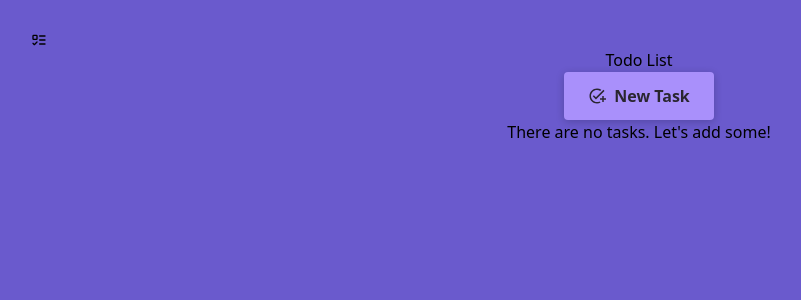
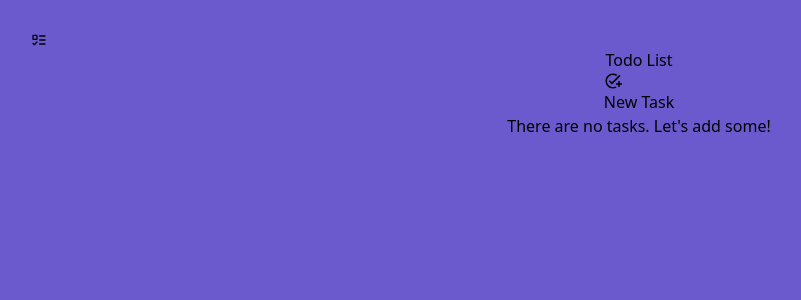
Before and after one commit to ManhhND/react-todo-list, a React (Vite) app: page / in a window 1280 px wide. Shown: the top 300 px of the page, without its empty margins (1-802 px from the left). Built offline with nearby package versions, Linux system fonts and the light colour scheme.

Commit message:
style: change TaskList style from css to tailwind

```diff
--- a/src/routes/TaskList.module.css
+++ /dev/null
@@ -1,28 +0,0 @@
-.tasks {
-  list-style: none;
-  max-width: 50rem;
-  margin: 1rem auto;
-  padding: 1rem 0;
-  display: grid;
-  gap: 1rem;
-  grid-template-columns: repeat(3, 30%);
-  justify-content: center;
-}
-
-.button {
-  display: inline-flex;
-  align-items: center;
-  gap: 0.5rem;
-  padding: 0.75rem 1.5rem;
-  background-color: #a990fb;
-  color: #2a2630;
-  border: none;
-  border-radius: 4px;
-  box-shadow: 0 2px 8px rgba(0, 0, 0, 0.2);
-  cursor: pointer;
-  font-weight: bold;
-}
-
-.button:hover {
-  background-color: #8c6cf7;
-}
--- a/src/routes/TaskList.tsx
+++ b/src/routes/TaskList.tsx
@@ -5,7 +5,6 @@ import { useAppSelector } from '../app/hook';
 import Task from '../components/Task';
 import { selectTask } from '../features/taskSlice';
 import AddTask from './AddTask';
-import classes from './TaskList.module.css';
 
 export type TaskItem = {
   id: string,
@@ -28,25 +27,24 @@ const TaskList = () => {
   return (
     <>
       <Outlet />
-      <div>
-        <p>
-          <button className={classes.button} onClick={showModal}>
+      <div className="mb-4 float-right">
+        <button className="border border-violet-500 rounded-lg p-4 flex items-center gap-2 bg-violet-500 hover:bg-violet-600 text-white" onClick={showModal}>
           <MdAddTask size={18} />
           New Task
         </button>
-        </p>
+      </div>
+      <div className="clear-both"></div>
       {isAdding && <AddTask onStopAdding={hideModal} />}
       {taskList.length > 0 && (
-          <ul className={classes.tasks}>
+        <ul>
           {taskList.map((task: TaskItem) => <Task id={task.id} title={task?.title} description={task?.description} key={`task-${task.id}`} />)}
         </ul>
       )}
       {taskList.length === 0 && (
-          <div className="text-center text-white">
-            <h2>There are no tasks. Let's add some!</h2>
+        <div className="text-center">
+          <h2 className="text-violet-500">There are no tasks. Let's add some!</h2>
         </div>
       )}
-      </div>
     </>
   )
 }
```
Lines whose indentation alone changed are shown as unchanged.
